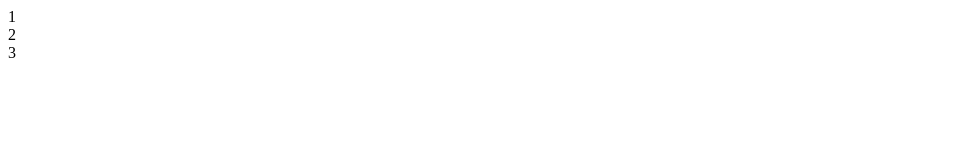
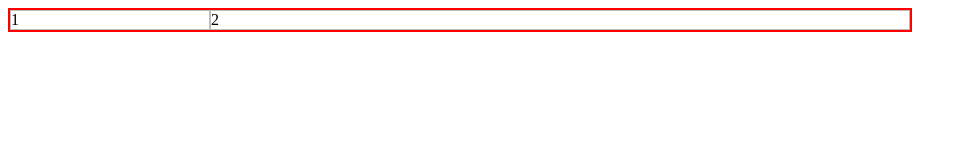
Before and after one commit to qblxx1337/grid, a plain HTML site: page 227/index.html in a window 1280 px wide. Shown: the whole page, without its empty margins (0-967 px from the left). Drawn offline with Linux system fonts and the light colour scheme.

Commit message:
end 1, 227

```diff
--- a/227/index.html
+++ b/227/index.html
@@ -10,7 +10,6 @@
     <div id="parent">
         <div>1</div>
         <div>2</div>
-        <div>3</div>
    </div>
 </body>
 </html>
--- a/227/style.css
+++ b/227/style.css
@@ -0,0 +1,10 @@
+#parent {
+    display: grid;
+    grid-template-columns: 200px auto;
+    width: 900px;
+    border: 2px solid red;
+}
+
+div {
+    border: 1px solid rgba(128, 128, 128, 0.534);
+}
```
